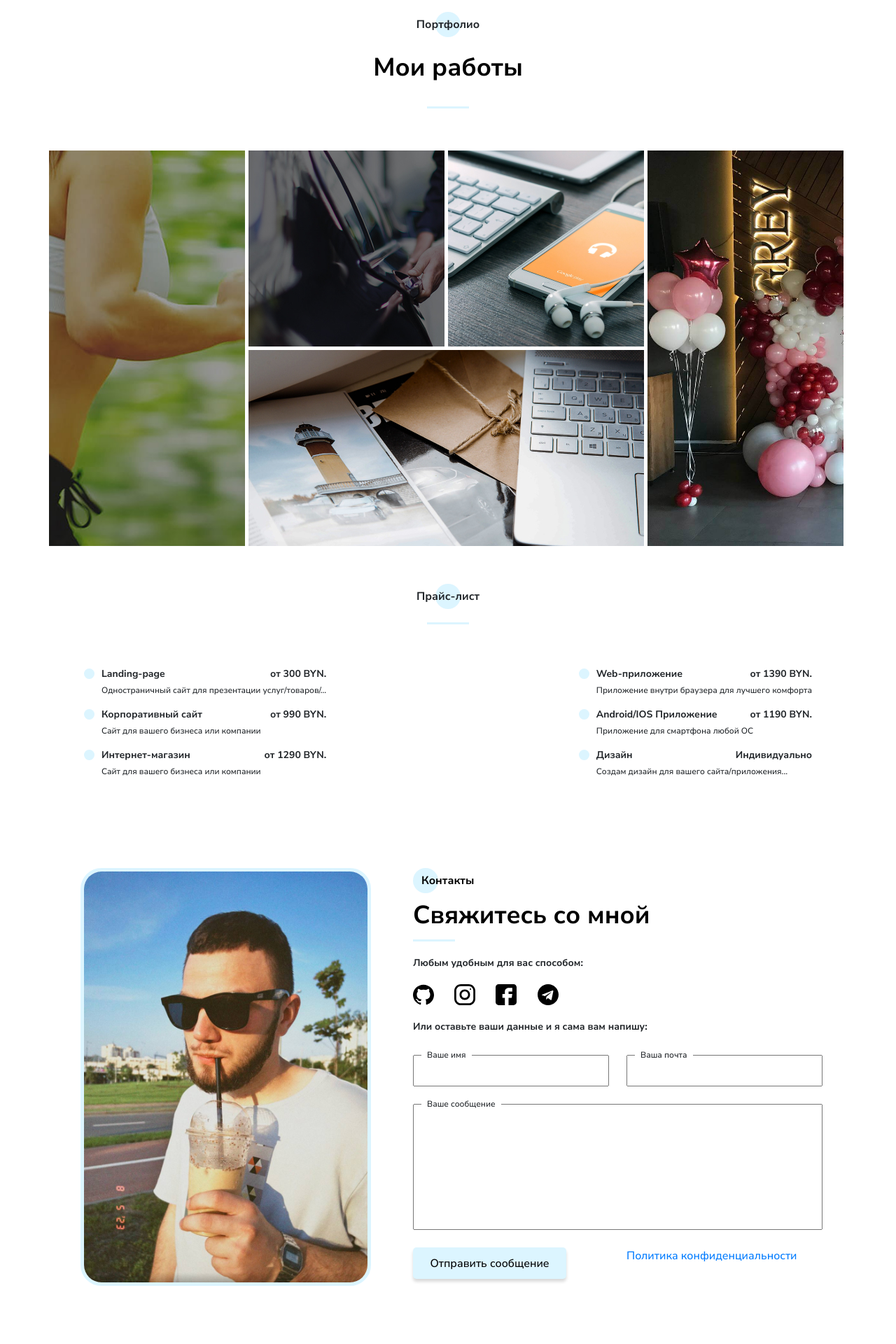
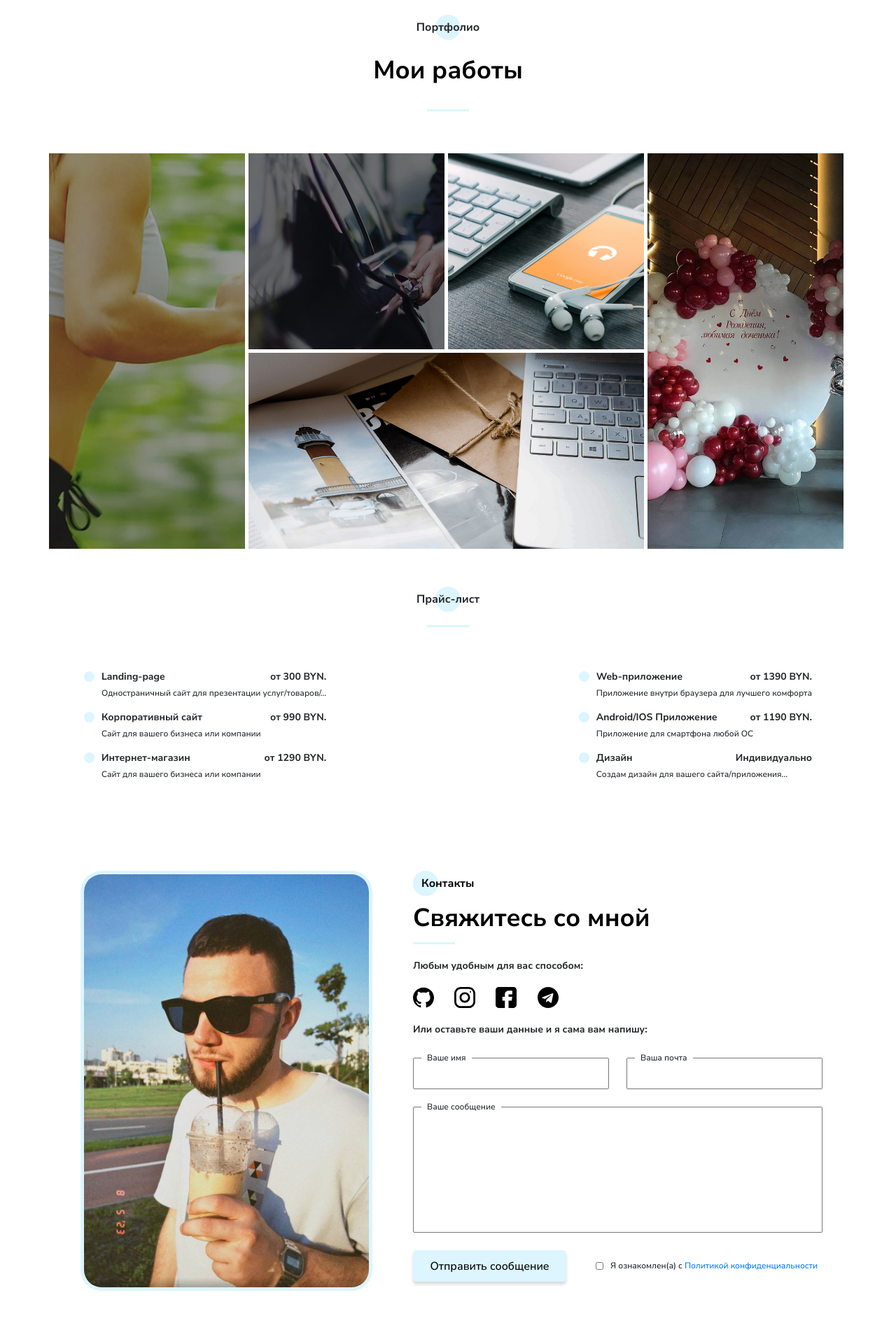
Before and after one commit to montaana01/Portfolio, a PHP site: page / in a window 1280 px wide. Shown: the part 3440-5360 px from the top of the page at 70% size. Before the commit the page ends 5277 px from the top, so only its background shows below. Run offline with PHP 8.4, Linux system fonts and the light colour scheme.

Commit message:
edit input and edit styles

```diff
--- a/index.html
+++ b/index.html
@@ -704,8 +704,16 @@
                             <textarea name="text" id="text"></textarea>
                             <label for="text" class="title_fz12">Ваше сообщение</label>
                         </div>
-                        <button class="contacts__form-btn btn">Отправить сообщение</button>
-                        <a href="/privacy.html">Политика конфиденциальности</a>
+                        <div class="contacts__form-triggers">
+                            <button class="contacts__form-btn btn">Отправить сообщение</button>
+                            <div class="contacts__form-policy">
+                                <input required type="checkbox">
+                                <span>Я ознакомлен(а) с
+                                    <a href="/policy.html">Политикой конфиденциальности</a>
+                                </span>
+                            </div>
+
+                        </div>
                     </form>
 
                 </div>
--- a/sass/blocks/_about.scss
+++ b/sass/blocks/_about.scss
@@ -3,13 +3,15 @@
     padding-top: 100px;
     &__wrapper{
         display: grid;
-        grid-template-columns: 1fr 2fr;
+        grid-template-columns: 1.24fr 2fr;
         gap: 50px;
     }
     &__photo{
-        width: 415px;
+        height: 600px;
         img {
             width:100%;
+            height: 100%;
+            object-fit: cover;
             border-radius: 30px;
             border: 5px solid $blue;
         }
--- a/sass/blocks/_contacts.scss
+++ b/sass/blocks/_contacts.scss
@@ -9,9 +9,11 @@
         justify-content: space-between;
     }
     &__image{
-        width: 415px;
+        height: 600px;
         img{
             width: 100%;
+            height: 100%;
+            object-fit: cover;
             border-radius: 30px;
             border: 5px solid $blue;
         }
@@ -101,9 +103,29 @@
             background-color: #fff;
             line-height: 18px;
         }
+        &-triggers{
+            grid-column: 1/3;
+            display: grid;
+            grid-template-columns: repeat(2, auto);
+            column-gap: 35px;
+        }
         &-btn{
             width: 219px;
             flex-shrink: 0;
         }
+        &-policy{
+            display: flex;
+            align-items: center;
+            input{
+                width: 11px;
+                height: 11px;
+
+            }
+            span{
+                margin-left: 10px;
+                font-size: 12px;
+                line-height: 45px;
+            }
+        }
     }
 }
--- a/sass/blocks/_portfolio.scss
+++ b/sass/blocks/_portfolio.scss
@@ -13,35 +13,28 @@
     &__item{
         display: block;
         margin: 0;
-        overflow: hidden;
+        transition: all 0.5s;
+        &:hover{
+            filter: blur(3px);
+        }
+        img{
+            width: 100%;
+            height: 100%;
+            object-fit: cover;
+            margin: 0 auto;
+        }
     }
     #pulse{
         grid-column: 1 / 2;
         grid-row: 1 / 3;
-        img{
-            height: 100%;
-        }
     }
 
     #orshashar{
         grid-column-start: 4;
         grid-row: 1 / 3;
-        img{
-            height: 100%;
-            margin: 0 auto;
-        }
     }
     #mac {
         grid-column: 2 / 4;
         grid-row: 2 / 3;
     }
-
-    &__item{
-        transition: all 0.5s;
-        width: 100%;
-        &:hover{
-            filter: grayscale(100%);
-        }
-
-    }
 }
```
Also changed, not shown: policy.html (renamed from privacy.html, +5 -5 lines), css/style.min.css, 4 other files.
